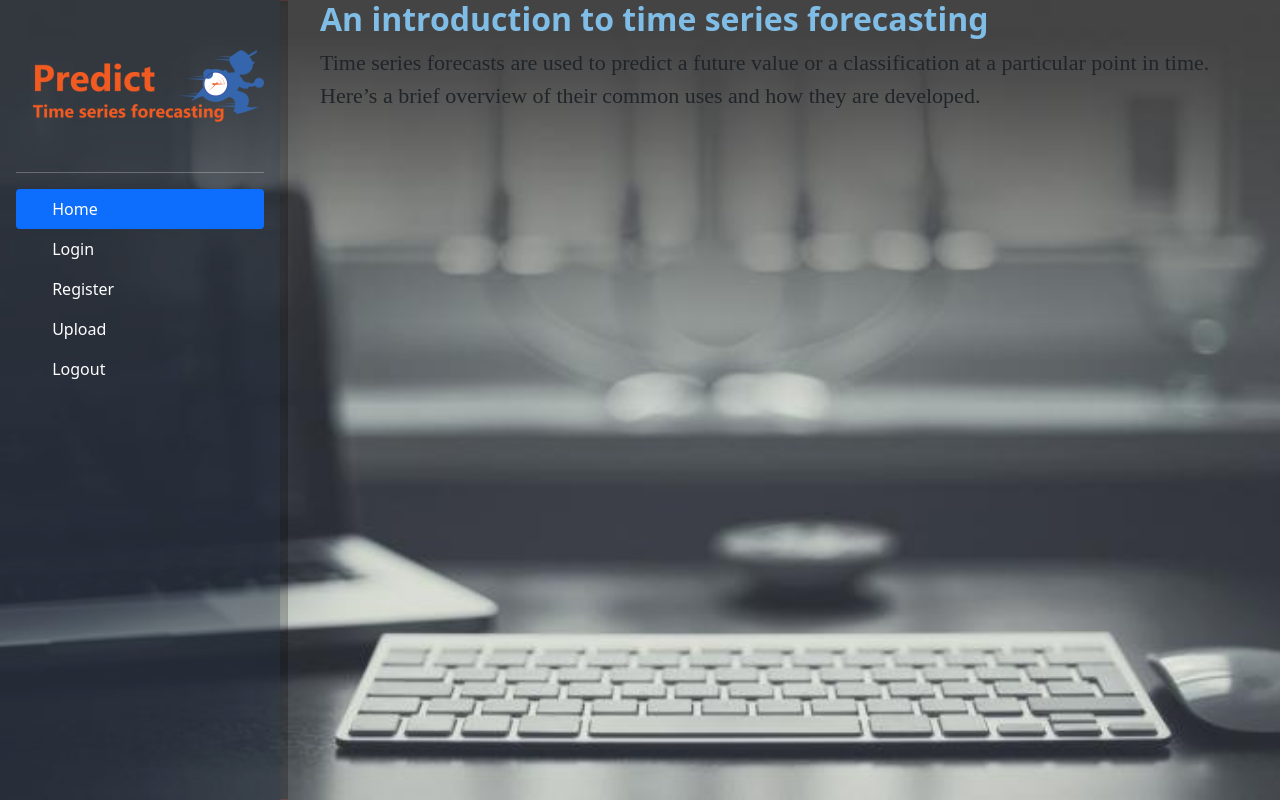
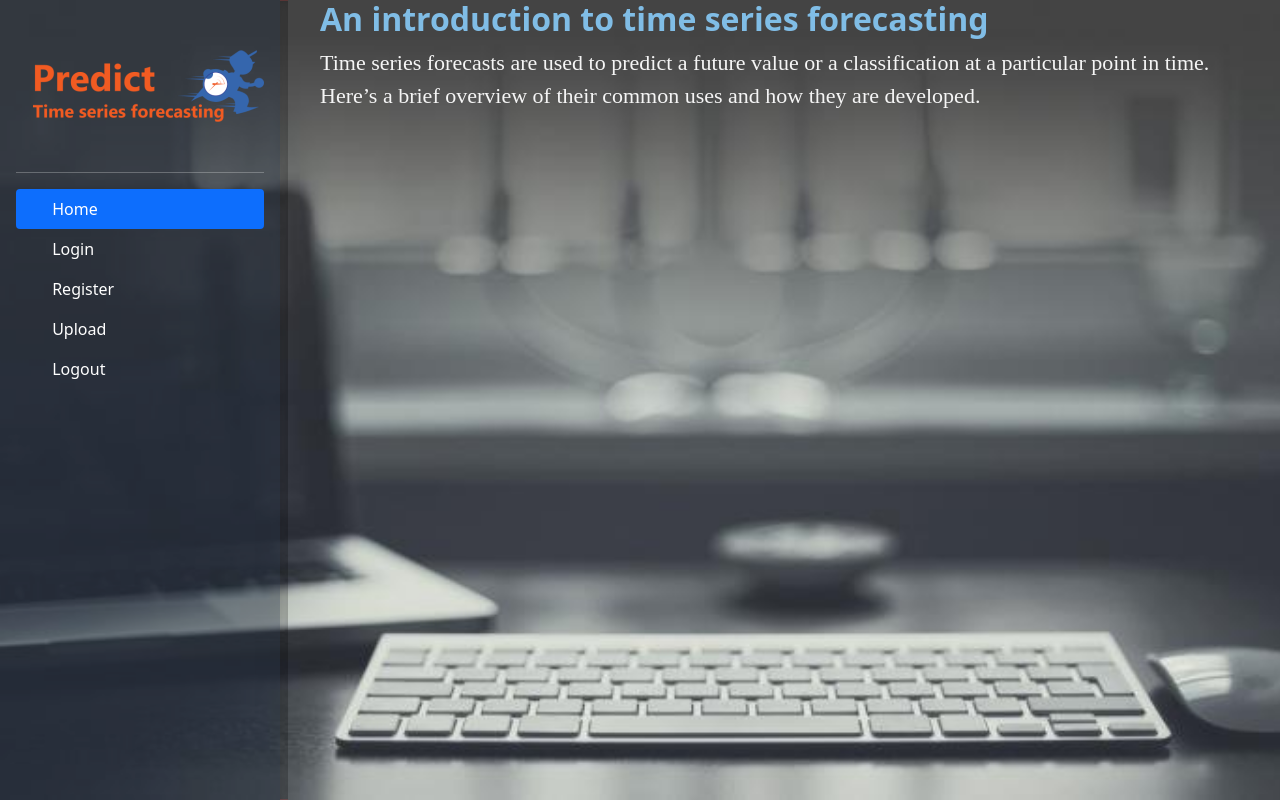
Before and after one commit to Ujjwal1201/Predict-time-series-forecasting, a Flask app: page /home in a window 1280 px wide. Run offline with Flask 2, Linux system fonts and the light colour scheme; some libraries are stand-ins or nearby versions.

Commit message:
font color change

```diff
--- a/templates/home.html
+++ b/templates/home.html
@@ -6,6 +6,7 @@
 <style>
     .pi{
         font-family: 'Akaya Telivigala';font-size: 22px;
+        color : whitesmoke;
 
     }
 </style>
```
